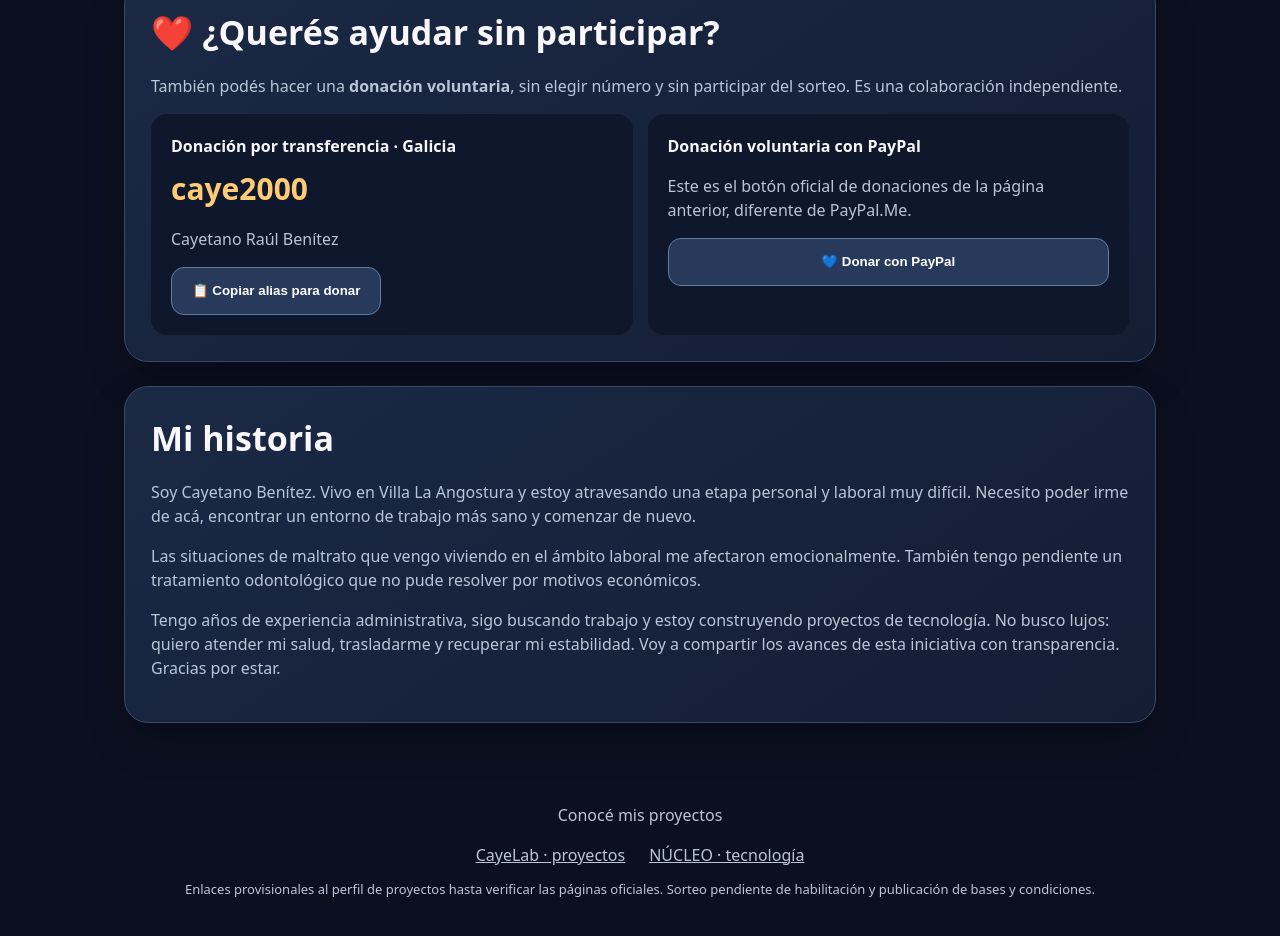
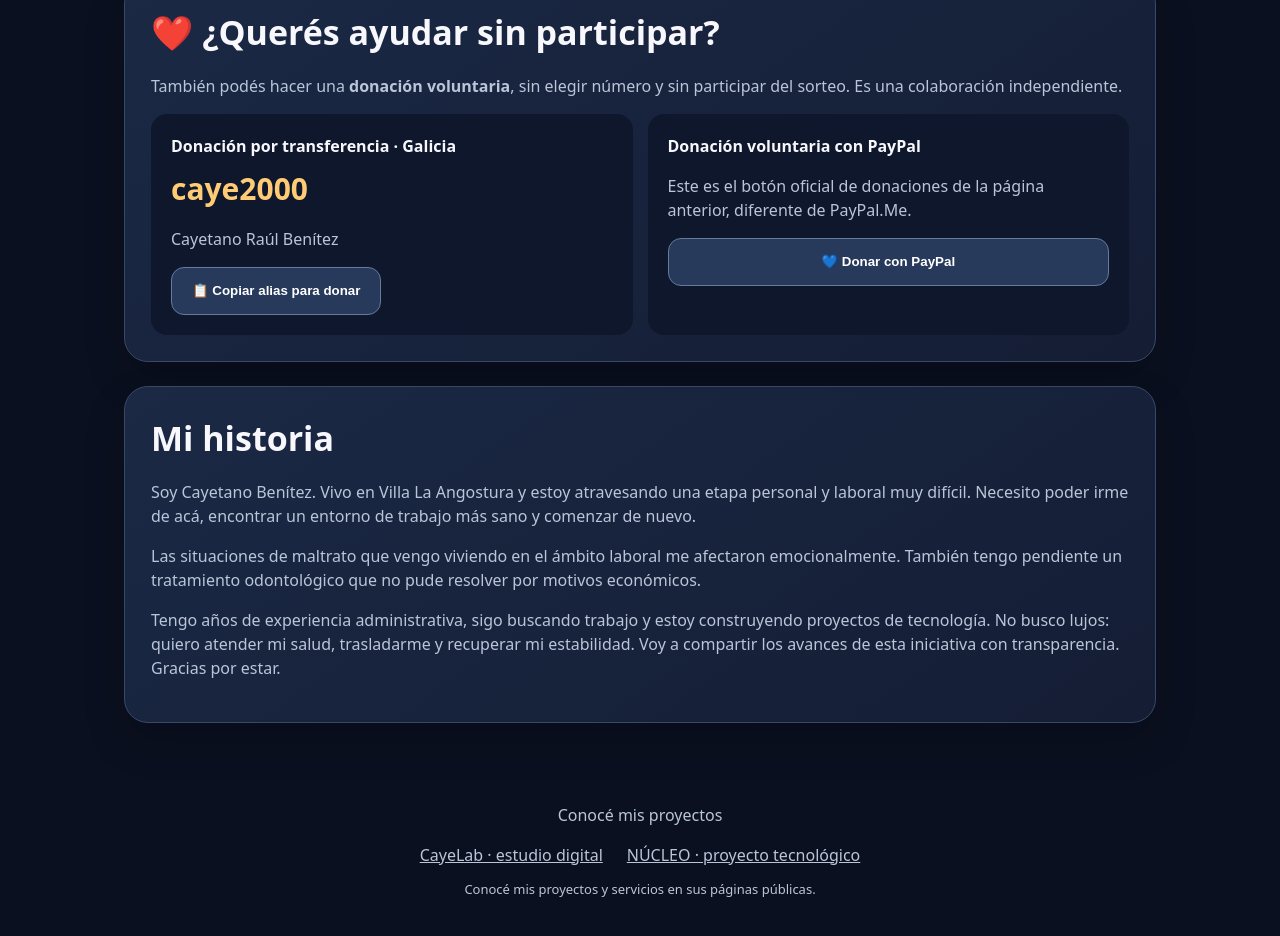
Before and after one commit to caye2404/rifacaye, a plain HTML site: page index.html in a window 1280 px wide. Shown: the part 4878-5814 px from the top of the page. Drawn offline with Linux system fonts and the light colour scheme.

Commit message:
Corregir enlaces de CayeLab y NÚCLEO hacia páginas públicas, no a GitHub

```diff
--- a/index.html
+++ b/index.html
@@ -50,7 +50,7 @@ body.reservation-active{overflow:hidden}
 <section class="panel" id="pagar-numero"><h2>💳 Pago de tu número</h2><p>Usá uno de estos medios <strong>si tu número ya quedó reservado</strong>. Después enviá el comprobante por WhatsApp.</p><div class="pay"><div><strong>Transferencia · Galicia</strong><div class="alias">caye2000</div><p>Cayetano Raúl Benítez</p><button class="btn" id="copy">📋 Copiar alias</button></div><div><strong>PayPal.Me · Pago de participación</strong><p>Opción de pago desde el exterior, sujeta a disponibilidad y condiciones de PayPal.</p><a class="btn alt" href="https://paypal.me/caye2404" target="_blank" rel="noopener">Pagar mi número con PayPal.Me</a></div></div></section>
 <section class="panel" id="donar"><h2>❤️ ¿Querés ayudar sin participar?</h2><p>También podés hacer una <strong>donación voluntaria</strong>, sin elegir número y sin participar del sorteo. Es una colaboración independiente.</p><div class="pay"><div><strong>Donación por transferencia · Galicia</strong><div class="alias">caye2000</div><p>Cayetano Raúl Benítez</p><button class="btn alt" id="donateCopy" type="button">📋 Copiar alias para donar</button></div><div><strong>Donación voluntaria con PayPal</strong><p>Este es el botón oficial de donaciones de la página anterior, diferente de PayPal.Me.</p><form class="donateform" action="https://www.paypal.com/donate" method="post" target="_blank"><input type="hidden" name="hosted_button_id" value="LC22GZCYF8AH4"><button class="btn alt" type="submit">💙 Donar con PayPal</button></form></div></div></section>
 <section class="panel"><h2>Mi historia</h2><p>Soy Cayetano Benítez. Vivo en Villa La Angostura y estoy atravesando una etapa personal y laboral muy difícil. Necesito poder irme de acá, encontrar un entorno de trabajo más sano y comenzar de nuevo.</p><p>Las situaciones de maltrato que vengo viviendo en el ámbito laboral me afectaron emocionalmente. También tengo pendiente un tratamiento odontológico que no pude resolver por motivos económicos.</p><p>Tengo años de experiencia administrativa, sigo buscando trabajo y estoy construyendo proyectos de tecnología. No busco lujos: quiero atender mi salud, trasladarme y recuperar mi estabilidad. Voy a compartir los avances de esta iniciativa con transparencia. Gracias por estar.</p></section>
-<footer class="footer"><p>Conocé mis proyectos</p><a href="https://github.com/caye2404" target="_blank" rel="noopener">CayeLab · proyectos</a><a href="https://github.com/caye2404" target="_blank" rel="noopener">NÚCLEO · tecnología</a><p class="tiny">Enlaces provisionales al perfil de proyectos hasta verificar las páginas oficiales. Sorteo pendiente de habilitación y publicación de bases y condiciones.</p></footer>
+<footer class="footer"><p>Conocé mis proyectos</p><a href="https://cayelab-web.pages.dev/" target="_blank" rel="noopener noreferrer">CayeLab · estudio digital</a><a href="https://cayelab-web.pages.dev/#apoyar-nucleo" target="_blank" rel="noopener noreferrer">NÚCLEO · proyecto tecnológico</a><p class="tiny">Conocé mis proyectos y servicios en sus páginas públicas.</p></footer>
 </main>
 <iframe name="reserveFrame" id="reserveFrame" title="Registro privado de reserva" tabindex="-1" aria-hidden="true" style="position:absolute;width:0;height:0;border:0;opacity:0;pointer-events:none"></iframe>
 <div id="reservationOverlay" class="reservation-overlay" hidden role="dialog" aria-modal="true" aria-labelledby="resultTitle">
```
